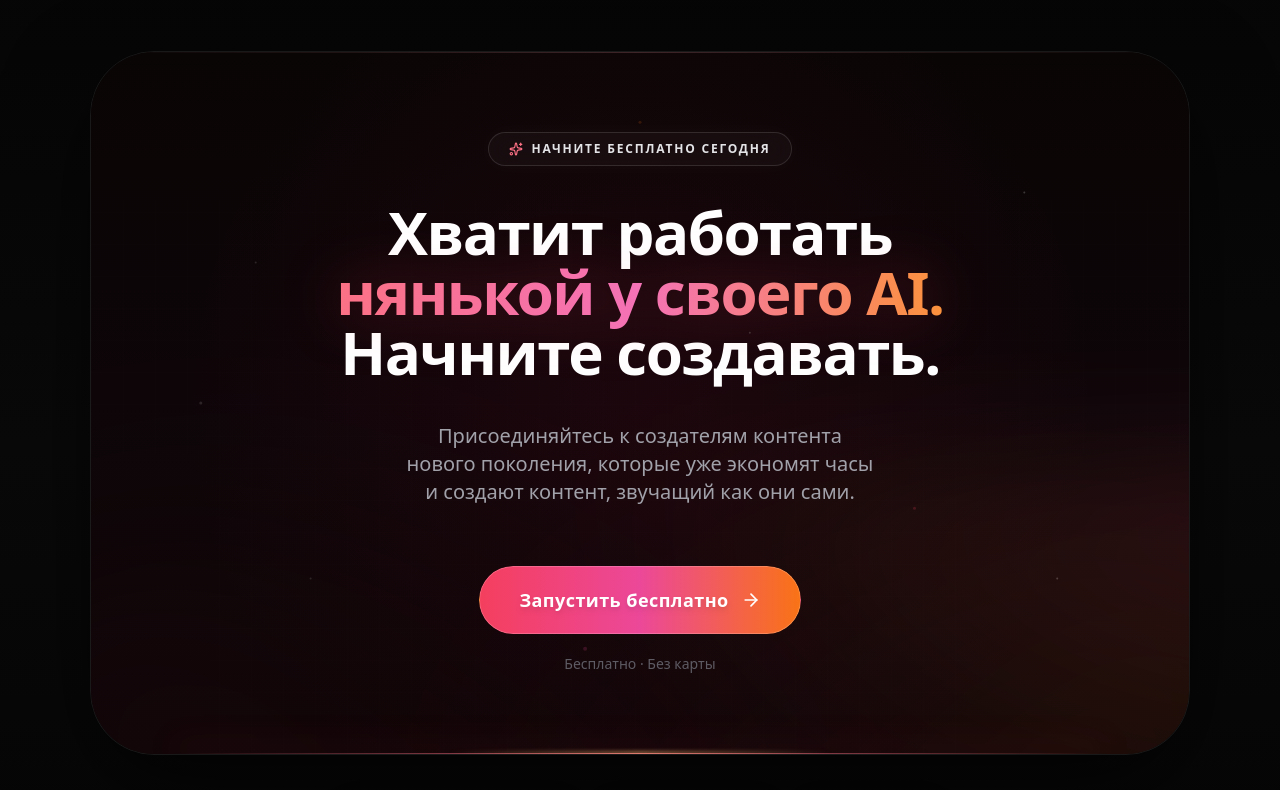
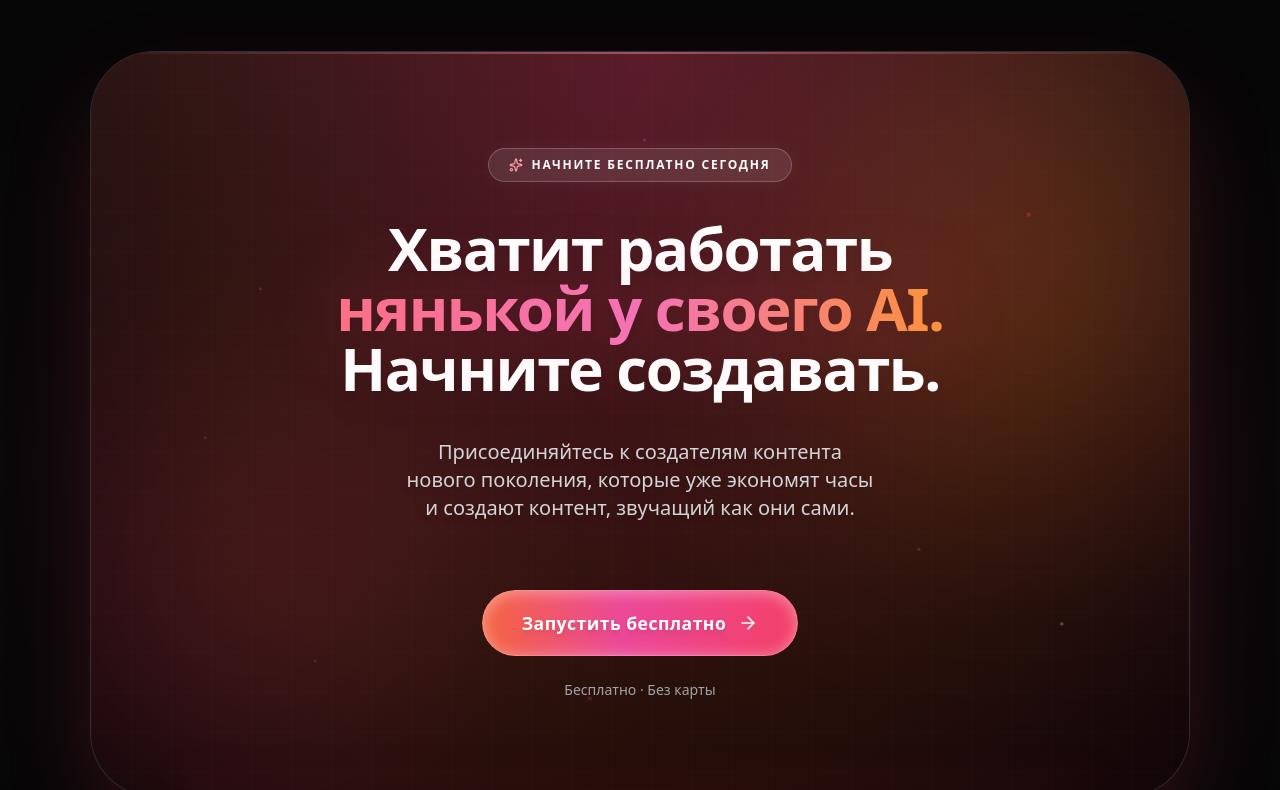
Before and after one commit to matteimikeska49-bot/gtf, a React (Vite) app: page / in a window 1280 px wide. Shown: the part 10240-11030 px from the top of the page. Built offline with nearby package versions, Linux system fonts and the light colour scheme.

Commit message:
refine: final cta depth, contrast and button motion

```diff
--- a/src/components/FinalCTASection.jsx
+++ b/src/components/FinalCTASection.jsx
@@ -4,84 +4,82 @@ import { ArrowRight, Sparkles } from 'lucide-react';
 
 export const FinalCTASection = () => {
   return (
-    <section className="py-24 md:py-32 px-6 relative w-full overflow-hidden bg-gradient-to-b from-[#050505] via-[#090909] to-[#050505]">
+    <section className="py-24 md:py-32 px-6 relative w-full overflow-hidden bg-gradient-to-b from-[#050505] via-[#0b080a] to-[#050505]">
 
-      {/* ─── Мягкое фоновое свечение секции (Теплое, фирменное) ─── */}
-      <div className="absolute top-1/2 left-1/2 -translate-x-1/2 -translate-y-1/2 w-[90%] md:w-[110%] h-[120%] bg-gradient-to-r from-rose-500/20 via-pink-600/15 to-orange-500/20 blur-[120px] md:blur-[180px] pointer-events-none -z-10 rounded-full" />
+      {/* ─── Внешнее яркое свечение секции (Делает блок заметным) ─── */}
+      <div className="absolute top-1/2 left-1/2 -translate-x-1/2 -translate-y-1/2 w-[100%] h-[150%] bg-[radial-gradient(ellipse_at_center,rgba(244,63,94,0.12)_0%,rgba(249,115,22,0.06)_50%,transparent_70%)] pointer-events-none -z-10" />
 
-      {/* ─── Главная стеклянная капсула (Более собранная, max-w-5xl) ─── */}
+      {/* ─── Главная стеклянная капсула (Светлее, богаче, объёмнее) ─── */}
       <motion.div
         initial={{ opacity: 0, y: 40 }}
         whileInView={{ opacity: 1, y: 0 }}
         viewport={{ once: true }}
         transition={{ duration: 0.8, ease: 'easeOut' }}
-        className="relative z-10 w-full max-w-[1100px] mx-auto backdrop-blur-3xl border border-white/[0.08] p-10 md:p-14 lg:p-16 xl:py-20 flex flex-col items-center justify-center text-center overflow-hidden rounded-[2.5rem] md:rounded-[4rem] shadow-[0_30px_100px_-15px_rgba(0,0,0,0.8)]"
+        className="relative z-10 w-full max-w-[1100px] mx-auto bg-white/[0.01] backdrop-blur-3xl border border-white/[0.15] p-10 md:p-14 lg:p-16 xl:py-24 flex flex-col items-center justify-center text-center overflow-hidden rounded-[2.5rem] md:rounded-[4rem] shadow-[0_40px_100px_-20px_rgba(244,63,94,0.25),inset_0_2px_10px_rgba(255,255,255,0.1)]"
       >
-        {/* === БОГАТЫЙ ТЁМНЫЙ ФОН В ФИРМЕННЫХ ЦВЕТАХ === */}
-        {/* Базовая глубина (Тёплый сверхтёмный цвет) */}
-        <div className="absolute inset-0 bg-gradient-to-b from-[#0a0505] via-[#0d0508] to-[#070303] -z-20" />
+        {/* === МНОГОСЛОЙНЫЙ АТМОСФЕРНЫЙ ФОН === */}
+        {/* Базовая глубина (Тёплый винный/рубиновый премиум) */}
+        <div className="absolute inset-0 bg-gradient-to-b from-[#1c0d16] via-[#14060c] to-[#120509] opacity-90 -z-20" />
 
-        {/* Легкая деликатная сетка для ощущения масштаба и Premium-стиля */}
-        <div className="absolute inset-0 bg-[linear-gradient(to_right,#ffffff03_1px,transparent_1px),linear-gradient(to_bottom,#ffffff03_1px,transparent_1px)] bg-[size:32px_32px] opacity-[0.35] -z-20" />
+        {/* Ambient Top Glow (Мощный базовый свет из центра) */}
+        <div className="absolute top-0 left-1/2 -translate-x-1/2 w-[100%] h-[100%] bg-[radial-gradient(ellipse_at_top,rgba(244,63,94,0.3)_0%,rgba(249,115,22,0.1)_60%,transparent_100%)] pointer-events-none -z-10" />
 
-        {/* Ambient base glow из центра */}
-        <div className="absolute inset-0 bg-[radial-gradient(circle_at_center,rgba(159,18,57,0.1)_0%,transparent_70%)] pointer-events-none -z-10" />
+        {/* Сверкающая деликатная сетка для ощущения масштаба */}
+        <div className="absolute inset-0 bg-[linear-gradient(to_right,#ffffff08_1px,transparent_1px),linear-gradient(to_bottom,#ffffff08_1px,transparent_1px)] bg-[size:40px_40px] opacity-50 -z-20" />
 
-        {/* ─── Анимированные атмосферные лучи / арки (Нижний горизонт) ─── */}
-        {/* Левое крыло: Magenta/Pink */}
+        {/* ─── Мощные анимированные источники света (Глубина) ─── */}
+        {/* Левое крыло: Насыщенный Rose/Pink */}
         <motion.div
-          animate={{ opacity: [0.3, 0.5, 0.3] }}
+          animate={{ opacity: [0.3, 0.7, 0.3], scale: [1, 1.15, 1] }}
           transition={{ duration: 8, repeat: Infinity, ease: 'easeInOut' }}
-          className="absolute bottom-[-30%] left-[-10%] w-[70%] h-[60%] bg-gradient-to-tr from-pink-600/30 via-rose-500/10 to-transparent rounded-[100%] rotate-12 blur-[70px] md:blur-[100px] mix-blend-screen pointer-events-none -z-10"
+          className="absolute bottom-[-10%] left-[-15%] w-[60%] h-[80%] bg-[radial-gradient(circle_at_center,rgba(244,63,94,0.5)_0%,transparent_70%)] blur-[60px] mix-blend-screen pointer-events-none -z-10"
         />
-        {/* Правое крыло: Pink/Orange */}
+        {/* Правое крыло: Теплый Orange/Coral */}
         <motion.div
-          animate={{ opacity: [0.2, 0.4, 0.2] }}
-          transition={{ duration: 10, repeat: Infinity, ease: 'easeInOut', delay: 1 }}
-          className="absolute bottom-[-30%] right-[-10%] w-[70%] h-[60%] bg-gradient-to-tl from-orange-500/25 via-pink-600/10 to-transparent rounded-[100%] -rotate-12 blur-[70px] md:blur-[100px] mix-blend-screen pointer-events-none -z-10"
+          animate={{ opacity: [0.2, 0.6, 0.2], scale: [1, 1.15, 1] }}
+          transition={{ duration: 10, repeat: Infinity, ease: 'easeInOut', delay: 2 }}
+          className="absolute top-[-10%] right-[-15%] w-[60%] h-[80%] bg-[radial-gradient(circle_at_center,rgba(249,115,22,0.4)_0%,transparent_70%)] blur-[60px] mix-blend-screen pointer-events-none -z-10"
         />
 
-        {/* Центральное насыщенное теплое свечение, анимированное */}
-        <motion.div
-          animate={{ scale: [1, 1.05, 1], opacity: [0.25, 0.4, 0.25] }}
-          transition={{ duration: 12, repeat: Infinity, ease: 'easeInOut' }}
-          className="absolute bottom-[-20%] left-1/2 -translate-x-1/2 w-[120%] h-[60%] bg-[radial-gradient(ellipse_at_top,rgba(244,63,94,0.35)_0%,rgba(249,115,22,0.15)_40%,transparent_70%)] blur-[50px] mix-blend-screen pointer-events-none -z-10"
-        />
+        {/* Тонкие световые акценты (High-fidelity border reflections) */}
+        <div className="absolute bottom-0 left-1/2 -translate-x-1/2 w-[85%] h-px bg-gradient-to-r from-transparent via-rose-400/90 to-transparent shadow-[0_-10px_40px_rgba(244,63,94,1)] -z-10" />
+        <div className="absolute bottom-0 left-1/2 -translate-x-1/2 w-[30%] h-[2px] bg-gradient-to-r from-transparent via-orange-300 to-transparent blur-[2px] -z-10" />
+        <div className="absolute top-0 inset-x-0 h-[2px] bg-gradient-to-r from-transparent via-rose-300/40 to-transparent -z-10" />
 
-        {/* Тонкие световые акценты (High-fidelity lines) - Теплые */}
-        <div className="absolute bottom-0 left-1/2 -translate-x-1/2 w-[85%] h-px bg-gradient-to-r from-transparent via-rose-400/80 to-transparent shadow-[0_-5px_30px_rgba(244,63,94,0.8)] -z-10" />
-        <div className="absolute bottom-0 left-1/2 -translate-x-1/2 w-[35%] h-[2px] bg-gradient-to-r from-transparent via-orange-300 to-transparent blur-[2px] -z-10" />
-        <div className="absolute top-0 inset-x-0 h-px bg-gradient-to-r from-transparent via-rose-300/20 to-transparent -z-10" />
+        {/* ─── Плавающие частицы энергии ─── */}
+        <motion.svg
+          animate={{ y: [-15, 15, -15], x: [-5, 5, -5] }}
+          transition={{ duration: 12, repeat: Infinity, ease: "easeInOut" }}
+          className="absolute inset-0 w-full h-full opacity-60 mix-blend-lighten pointer-events-none -z-10"
+          xmlns="http://www.w3.org/2000/svg"
+        >
+          <g fill="#FFF">
+            <circle cx="15%" cy="30%" r="1" opacity="0.4" />
+            <circle cx="85%" cy="20%" r="2" opacity="0.6" fill="#f43f5e" />
+            <circle cx="75%" cy="65%" r="1.5" fill="#f97316" opacity="0.5" className="animate-pulse" />
+            <circle cx="20%" cy="80%" r="1" opacity="0.3" />
+            <circle cx="50%" cy="10%" r="1.5" fill="#ec4899" opacity="0.6" />
+            <circle cx="10%" cy="50%" r="1" opacity="0.3" />
+            <circle cx="88%" cy="75%" r="1.5" opacity="0.5" className="animate-pulse" />
+            <circle cx="45%" cy="85%" r="2" fill="#f43f5e" opacity="0.4" className="animate-[pulse_3s_ease-in-out_infinite]" />
+            <circle cx="30%" cy="40%" r="1" opacity="0.6" />
+          </g>
+        </motion.svg>
 
-        {/* ─── Звездные/Атмосферные частицы (Многослойный SVG) ─── */}
-        <svg className="absolute inset-0 w-full h-full opacity-40 mix-blend-lighten pointer-events-none -z-10" xmlns="http://www.w3.org/2000/svg">
-          <g fill="#FFF">
-            <circle cx="15%" cy="30%" r="1" opacity="0.3" />
-            <circle cx="85%" cy="20%" r="1" opacity="0.5" />
-            <circle cx="75%" cy="65%" r="1.5" fill="#f43f5e" opacity="0.4" className="animate-pulse" />
-            <circle cx="20%" cy="75%" r="1" opacity="0.3" />
-            <circle cx="50%" cy="10%" r="1.5" fill="#f97316" opacity="0.4" />
-            <circle cx="10%" cy="50%" r="1.5" opacity="0.3" />
-            <circle cx="88%" cy="75%" r="1" opacity="0.5" className="animate-pulse" />
-            <circle cx="45%" cy="85%" r="2" fill="#ec4899" opacity="0.3" className="animate-[pulse_3s_ease-in-out_infinite]" />
-            <circle cx="60%" cy="40%" r="1" opacity="0.4" />
-          </g>
-        </svg>
-
-        {/* === КОНТЕНТ (Собранная композиция) === */}
+        {/* === КОНТЕНТ === */}
         <div className="flex flex-col items-center gap-7 relative z-20 w-full">
 
           {/* Badge */}
-          <div className="inline-flex items-center gap-2 px-5 py-2 rounded-full border border-white/[0.12] bg-[#ffffff08] text-zinc-200 text-xs tracking-[0.15em] uppercase font-bold backdrop-blur-md shadow-[0_0_20px_rgba(255,255,255,0.03)]">
-            <Sparkles className="w-3.5 h-3.5 text-rose-400" />
+          <div className="inline-flex items-center gap-2 px-5 py-2 rounded-full border border-white/[0.2] bg-white/10 text-white text-xs tracking-[0.15em] uppercase font-bold backdrop-blur-md shadow-[0_0_20px_rgba(255,255,255,0.05)]">
+            <Sparkles className="w-3.5 h-3.5 text-rose-300" />
             <span>Начните бесплатно сегодня</span>
           </div>
 
           {/* Heading */}
           <div className="max-w-4xl mx-auto mt-2">
-            <h2 className="text-4xl md:text-5xl lg:text-6xl font-bold text-white tracking-tight leading-[1.1] text-balance">
+            <h2 className="text-4xl md:text-5xl lg:text-6xl font-bold text-white tracking-tight leading-[1.1] text-balance drop-shadow-xl">
               Хватит работать{' '}
-              <span className="text-transparent bg-clip-text bg-gradient-to-r from-rose-400 via-pink-400 to-orange-400 drop-shadow-[0_0_30px_rgba(244,63,94,0.3)]">
+              <span className="text-transparent bg-clip-text bg-gradient-to-r from-rose-400 via-pink-400 to-orange-400 drop-shadow-[0_0_40px_rgba(244,63,94,0.4)]">
                 нянькой у своего AI.
               </span>
               <br className="hidden md:block" />
@@ -90,34 +88,46 @@ export const FinalCTASection = () => {
           </div>
 
           {/* Subtext */}
-          <p className="text-lg md:text-xl text-zinc-400 max-w-2xl leading-relaxed text-balance mt-3">
+          <p className="text-lg md:text-xl text-zinc-300 max-w-2xl leading-relaxed text-balance mt-3 drop-shadow-md">
             Присоединяйтесь к создателям контента нового поколения, которые уже экономят часы и создают контент, звучащий как они сами.
           </p>
 
           {/* CTA Button & Note */}
-          <div className="flex flex-col items-center gap-4 mt-8 relative">
-            <button className="relative flex items-center justify-center gap-3 px-9 py-4 md:px-10 md:py-5 rounded-full font-semibold text-white text-lg group overflow-hidden transition-transform duration-500 ease-out hover:scale-[1.03] active:scale-[0.98]">
+          <div className="flex flex-col items-center gap-5 mt-10 relative">
+            <button className="relative flex items-center justify-center gap-3 px-10 py-5 rounded-full font-bold text-white text-[1.1rem] overflow-hidden group transition-transform duration-500 ease-out hover:scale-[1.05] active:scale-[0.98]">
 
-              {/* Premium breathing glow (анимация дыхания за кнопкой) */}
+              {/* Premium breathing aura (пульсация света за кнопкой) */}
               <motion.div
-                animate={{ opacity: [0.5, 0.8, 0.5], scale: [0.98, 1.05, 0.98] }}
-                transition={{ duration: 4, repeat: Infinity, ease: 'easeInOut' }}
-                className="absolute inset-[2px] bg-gradient-to-r from-rose-500 to-orange-500 rounded-full blur-xl z-0"
+                animate={{ opacity: [0.6, 1, 0.6], scale: [0.95, 1.15, 0.95] }}
+                transition={{ duration: 3, repeat: Infinity, ease: 'easeInOut' }}
+                className="absolute inset-[2px] bg-gradient-to-r from-rose-500 to-orange-500 rounded-full blur-[24px] z-0"
               />
 
-              {/* Сильный Glow при Hover */}
-              <div className="absolute inset-[-8px] bg-gradient-to-r from-rose-500 to-orange-500 rounded-full blur-2xl opacity-0 group-hover:opacity-100 transition-all duration-700 ease-out z-0 pointer-events-none" />
+              {/* Фоновое свечение, реагирующее на Hover */}
+              <div className="absolute -inset-6 bg-gradient-to-r from-rose-500 to-orange-500 rounded-full blur-3xl opacity-0 group-hover:opacity-100 transition-opacity duration-500 ease-out z-0 pointer-events-none" />
 
-              {/* Поверхность кнопки (Фирменные цвета) */}
-              <div className="absolute inset-0 bg-gradient-to-r from-rose-500 via-pink-500 to-orange-500 rounded-full border border-white/20 z-10 shadow-[inner_0_1px_rgba(255,255,255,0.4)] transition-all duration-300" />
+              {/* ЖИВАЯ поверхность кнопки (Постоянно бегущий градиент) */}
+              <motion.div
+                animate={{ backgroundPosition: ["0% 50%", "100% 50%", "0% 50%"] }}
+                transition={{ duration: 5, repeat: Infinity, ease: "easeInOut" }}
+                className="absolute inset-0 rounded-full border border-white/30 z-10 shadow-[inset_0_2px_15px_rgba(255,255,255,0.4)]"
+                style={{
+                  background: "linear-gradient(90deg, #f43f5e, #f97316, #ec4899, #f43f5e)",
+                  backgroundSize: "200% 200%"
+                }}
+              />
 
-              {/* Деликатный Shimmer-блик при Hover */}
-              <div className="absolute inset-0 z-20 bg-gradient-to-r from-transparent via-white/20 to-transparent -translate-x-[150%] group-hover:translate-x-[150%] transition-transform duration-1000 ease-in-out skew-x-12" />
+              {/* Постоянный элегантный Shimmer, пролетающий сам по себе */}
+              <motion.div
+                 animate={{ x: ["-200%", "200%"] }}
+                 transition={{ duration: 4, repeat: Infinity, ease: "linear", repeatDelay: 3 }}
+                 className="absolute inset-0 z-20 w-1/2 h-full skew-x-12 bg-gradient-to-r from-transparent via-white/40 to-transparent pointer-events-none mix-blend-overlay"
+              />
 
               <span className="relative z-30 tracking-wide drop-shadow-md">Запустить бесплатно</span>
               <ArrowRight className="relative z-30 w-5 h-5 group-hover:translate-x-1.5 transition-transform duration-300" />
             </button>
-            <p className="text-sm text-zinc-500/80 font-medium mt-1">
+            <p className="text-sm text-zinc-400 font-medium mt-1">
               Бесплатно · Без карты
             </p>
           </div>
@@ -134,7 +144,7 @@ export const FinalCTASection = () => {
         className="flex flex-wrap justify-center gap-5 mt-10 relative z-10 px-4"
       >
         {['✓ Tone of Voice сохраняется', '✓ Готово за 3 шага', '✓ Все соцсети'].map((chip, i) => (
-          <span key={i} className="bg-white/[0.03] border border-white/10 rounded-full px-6 py-3 text-zinc-300 flex items-center gap-2.5 backdrop-blur-md text-sm font-medium shadow-[0_4px_20px_rgba(0,0,0,0.2)]">
+          <span key={i} className="bg-white/[0.04] border border-white/10 rounded-full px-6 py-3 text-white flex items-center gap-2.5 backdrop-blur-md text-sm font-semibold shadow-[0_4px_20px_rgba(0,0,0,0.2)]">
             {chip}
           </span>
         ))}
```
